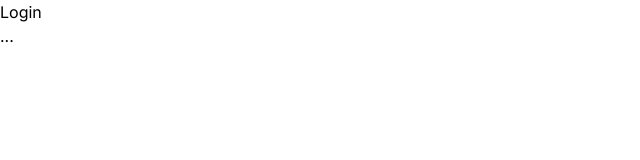
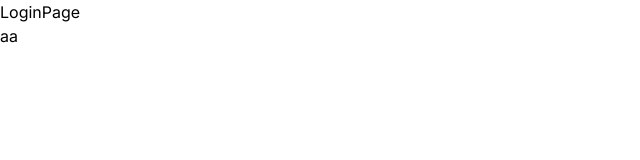
Before and after one commit to DifaaNug/SmartResto, a Next.js app: page / in a window 1280 px wide. Shown: the top 160 px of the page, without its empty margins (0-640 px from the left). Built offline with nearby package versions, Linux system fonts and the light colour scheme.

Commit message:
update 2

```diff
--- /dev/null
+++ b/src/app/Login/login.tsx
@@ -0,0 +1,9 @@
+import React from 'react'
+
+const LoginPage = () => {
+  return (
+    <><div>LoginPage</div><a href="../../components/Pelayan/dashboardPelayan">aa</a></>
+  )
+}
+
+export default LoginPage
--- /dev/null
+++ b/src/app/dashboardPelayan/page.tsx
@@ -0,0 +1,11 @@
+import React from 'react'
+
+const DashboardPelayan = () => {
+  return (
+    <main>
+        <DashboardPelayan/>
+    </main>
+  )
+}
+
+export default DashboardPelayan
--- a/src/app/page.tsx
+++ b/src/app/page.tsx
@@ -1,12 +1,11 @@
 import Image from "next/image";
-import LoginPages from "@/login/Login";
-import PelayanPages from "@/Pelayan/Pelayan";
+import LoginPage from "./Login/login";
 
 export default function Home() {
   return (
     <>
      <main>
-          <LoginPages/>
+          <LoginPage/>
       </main>
     </>
   );
--- /dev/null
+++ b/src/components/Pelayan/page.tsx
@@ -0,0 +1,9 @@
+import React from 'react'
+
+const DashboardPelayan = () => {
+  return (
+    <div>dashboardPelayan</div>
+  )
+}
+
+export default DashboardPelayan
--- a/src/login/Login.tsx
+++ /dev/null
@@ -1,9 +0,0 @@
-import React from 'react'
-
-const LoginPages = () => {
-  return (
-    <><div>Login</div><a href="../Pelayan/Pelayan.tsx">...</a></>
-  )
-}
-
-export default LoginPages
```
Also changed, not shown: src/Pelayan/Pelayan.tsx (deleted, +0 -9 lines).
